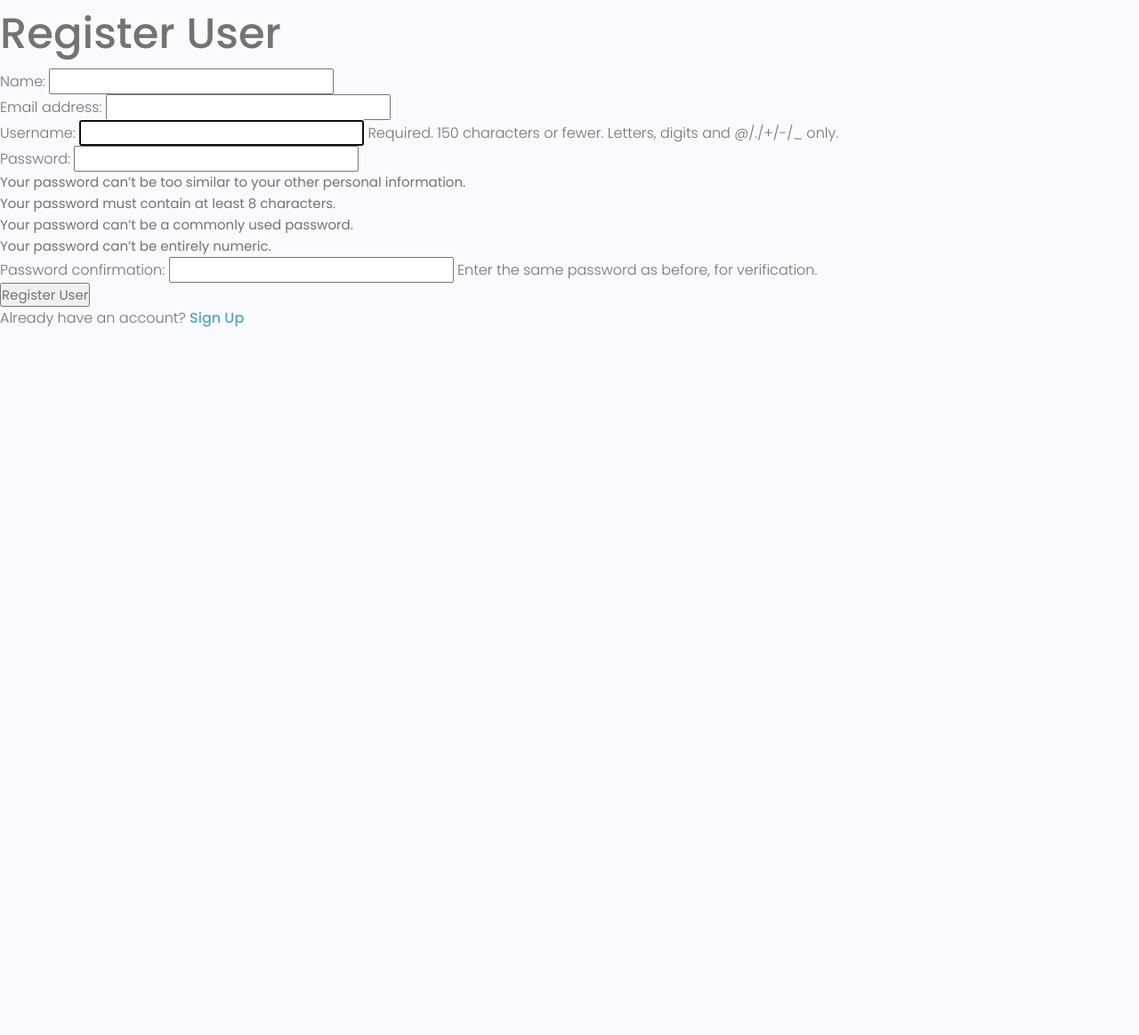
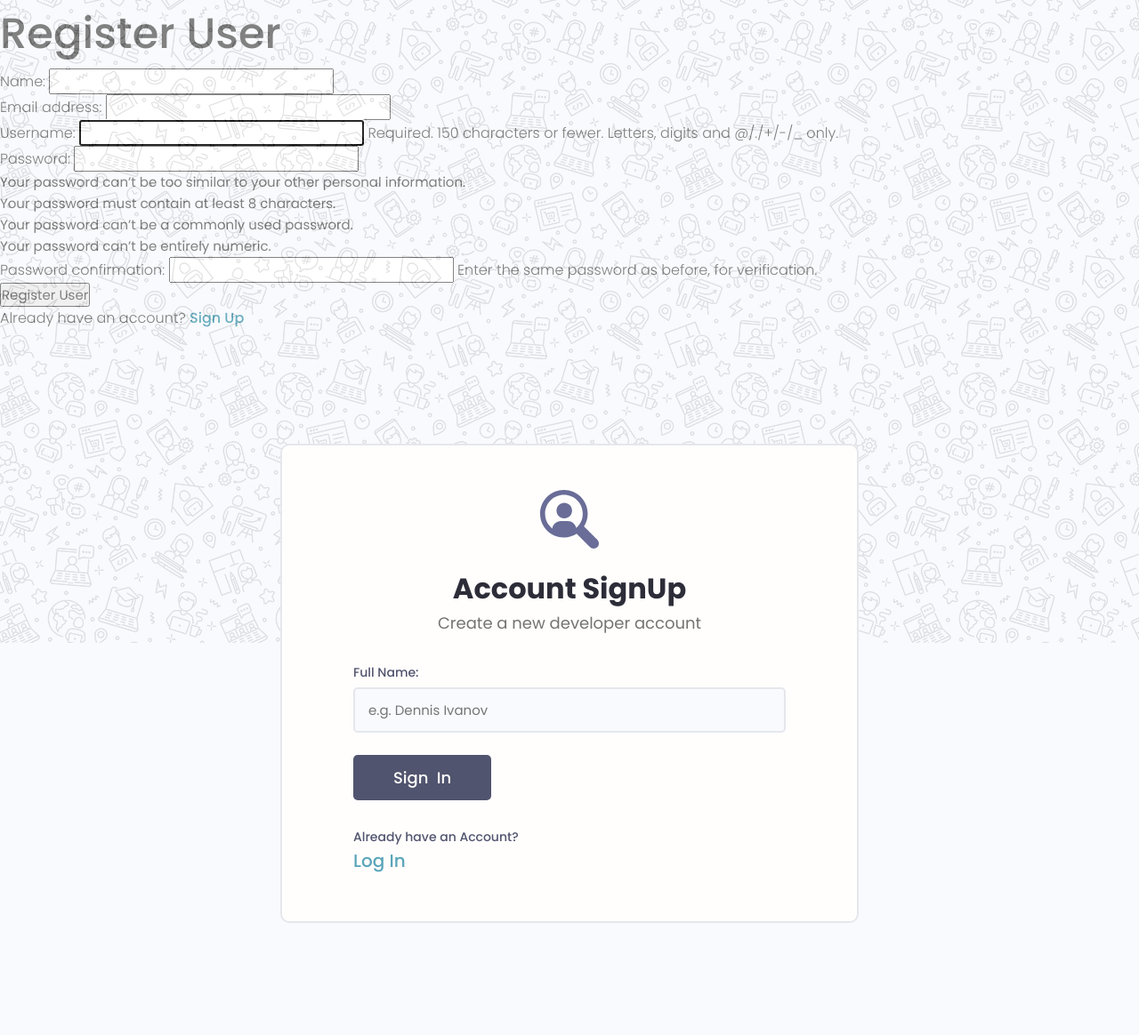
Before and after one commit to shinecoding/djangoStudy, a Django app: page /register/ in a window 1280 px wide. Shown: the part 77-1241 px from the top of the page at 89% size. Before the commit the page ends 445 px from the top, so only its background shows below. Run offline with Django 3.2, Linux system fonts and the light colour scheme; some libraries are stand-ins or nearby versions.

Commit message:
styling login

```diff
--- a/users/templates/users/login_register.html
+++ b/users/templates/users/login_register.html
@@ -1,5 +1,5 @@
 {% extends 'main.html' %}
-
+{% load static %}
 {% block content %}
 
 {% if page == 'register' %}
@@ -12,15 +12,97 @@
 </form>
 <p>Already have an account? <a href="{% url 'login' %}">Sign Up</a></p>
 
+<div class="auth">
+    <div class="card">
+      <div class="auth__header text-center">
+        <a href="/">
+          <img src="{% static 'images/icon.svg' %}" alt="icon" />
+        </a>
+        <h3>Account SignUp</h3>
+        <p>Create a new developer account</p>
+      </div>
+
+      <form action="#" class="form auth__form">
+        <!-- Input:Text -->
+        <div class="form__field">
+          <label for="formInput#text">Full Name: </label>
+          <input
+            class="input input--text"
+            id="formInput#text"
+            type="text"
+            name="text"
+            placeholder="e.g. Dennis Ivanov"
+          />
+        </div>
+
+        <div class="auth__actions">
+          <input class="btn btn--sub btn--lg" type="submit" value="Sign  In" />
+        </div>
+      </form>
+      <div class="auth__alternative">
+        <p>Already have an Account?</p>
+        <a href="{% url 'login' %}">Log In</a>
+      </div>
+    </div>
+
+
 {% else %}
-<form action="{% url 'login' %}" method="POST">
+<!-- <form action="{% url 'login' %}" method="POST">
     {% csrf_token %}
     <input type="text" name="username" placeholder="username"/>
     <input type="password" name="password" placeholder="Enter password"/>
     <input type="submit" value="Login"/>
 
     <p>Dont have an account? <a href="{% url 'register' %}">Sign Up</a></p>
-</form>
+</form> -->
+
+<div class="auth">
+    <div class="card">
+      <div class="auth__header text-center">
+        <a href="/">
+          <img src="{% static 'images/icon.svg' %}" alt="icon" />
+        </a>
+        <h3>Account Login</h3>
+        <p>Hello Developer, Welcome Back!</p>
+      </div>
+
+      <form action="{% url 'login' %}" method="POST" class="form auth__form">
+        {% csrf_token %}
+        <!-- Input:Username -->
+        <div class="form__field">
+          <label for="formInput#text">Username: </label>
+          <input
+            class="input input--text"
+            id="formInput#text"
+            type="text"
+            name="username"
+            placeholder="Enter your username..."
+          />
+        </div>
+
+        <!-- Input:Password -->
+        <div class="form__field">
+          <label for="formInput#password">Password: </label>
+          <input
+            class="input input--password"
+            id="formInput#passowrd"
+            type="password"
+            name="password"
+            placeholder="••••••••"
+          />
+        </div>
+        <div class="auth__actions">
+          <input class="btn btn--sub btn--lg" type="submit" value="Log In" />
+          <a href="forgetpassword.html">Forget Password?</a>
+        </div>
+      </form>
+      <div class="auth__alternative">
+        <p>Don’t have an Account?</p>
+        <a href="{% url 'register' %}">Sign Up</a>
+      </div>
+    </div>
+  </div>
+
 {% endif %}
 
 
```
Also changed, not shown: templates/login.html (added, +52 -0 lines), templates/signup.html (added, +74 -0 lines), db.sqlite3, static/images/icon.svg (added), static/images/pattern.jpg (added).
